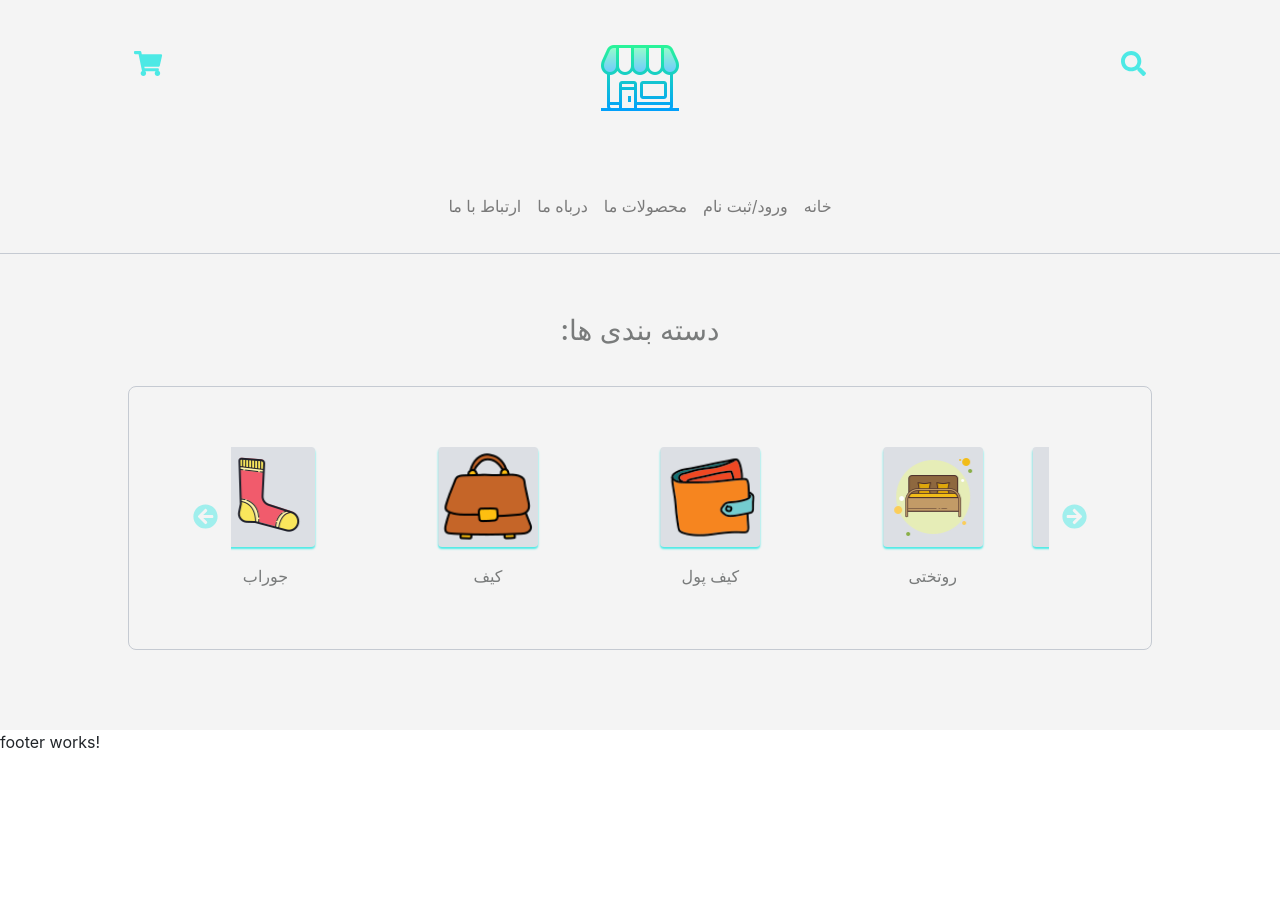
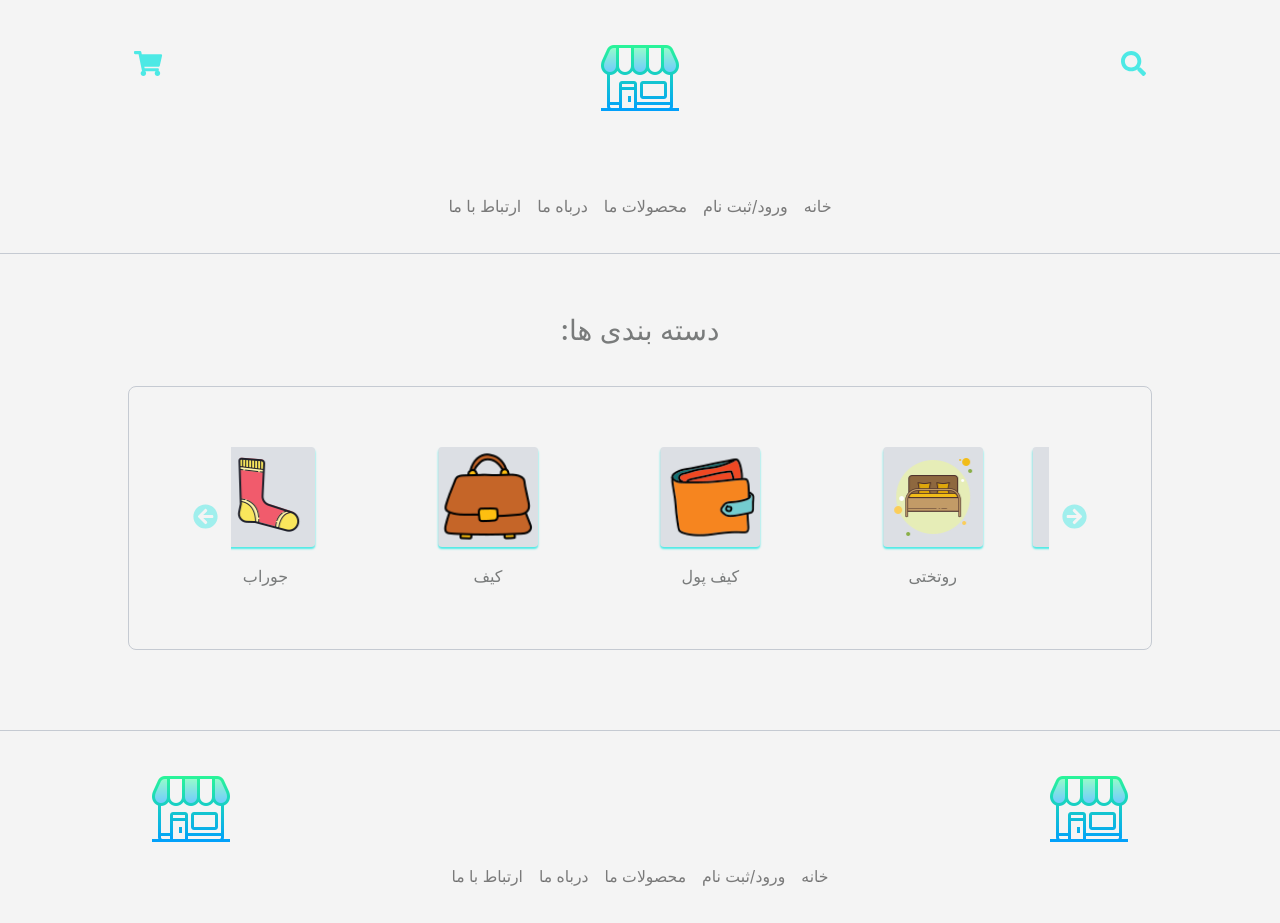
Before and after one commit to faezekeshmiri/internship-angular-project, an Angular app in the folder online-shop/: page /home in a window 1280 px wide. Before the commit the page ends 800 px from the top, so only its background shows below. Built offline with nearby package versions, Linux system fonts and the light colour scheme.

Commit message:
Complete footer component. Closes #6

```diff
--- a/online-shop/src/app/categories/categories.component.css
+++ b/online-shop/src/app/categories/categories.component.css
@@ -7,6 +7,7 @@
 section {
     background-color: #f4f4f4;
     margin-top: 0px;
+    border-bottom: 0.5px solid #c5cad2;
 }
 .margin{
     margin: 20px 10px 10px 20px;
--- a/online-shop/src/app/footer/footer.component.css
+++ b/online-shop/src/app/footer/footer.component.css
@@ -0,0 +1,24 @@
+footer{
+    background-color: #F4F4F4;
+}
+.menu{
+    padding: 0px;
+}
+
+.padding{
+    padding-top: 30px;
+    padding-bottom: 30px;
+    padding-left: 10%;
+    padding-right: 10%;
+}
+
+.menu-item{
+    padding-bottom: 5px;
+    font-size: 15.7px;
+}
+.menu-item:hover{
+    border-bottom: 1px solid #4DE9E5;
+}
+.menu-list{
+    text-align: center;
+}
--- a/online-shop/src/app/footer/footer.component.html
+++ b/online-shop/src/app/footer/footer.component.html
@@ -1,3 +1,49 @@
-<p>
-  footer works!
-</p>
+<footer class="padding">
+  <div class="container-fluid head">
+    <div class="row justify-content-between no-gutters">
+      <div class="col-4 item">
+        <img src="assets/img/logo.png" class="mx-auto">
+      </div>
+      <div class="col-4 text-right" >
+        <img src="assets/img/logo.png" class="mx-auto">
+      </div>
+
+    </div>
+  </div>
+  <nav class="navbar navbar-expand navbar-light menu">
+
+        <ul class="navbar-nav ml-auto mr-auto  menu-list">
+
+            <li class="nav-item">
+                <a class="nav-link menu-item" href="#">
+                    ارتباط با ما
+                </a>
+            </li>
+
+            <li class="nav-item">
+                <a class="nav-link menu-item" href="#">
+                    درباه ما
+                </a>
+            </li>
+
+            <li class="nav-item">
+              <a class="nav-link menu-item" href="#" routerLink="/products">
+                  محصولات ما
+              </a>
+            </li>
+
+            <li class="nav-item">
+              <a class="nav-link menu-item" href="#" routerLink="/login">
+                  ورود/ثبت نام
+              </a>
+            </li>
+
+            <li class="nav-item ">
+              <a class="nav-link menu-item" href="#" routerLink="/home">
+                  خانه
+              </a>
+            </li>
+        </ul>
+
+  </nav>
+</footer>
--- a/online-shop/src/app/footer/footer.component.ts
+++ b/online-shop/src/app/footer/footer.component.ts
@@ -1,4 +1,5 @@
 import { Component, OnInit } from '@angular/core';
+import { faShoppingCart, faSearch , faBars , faSignInAlt} from '@fortawesome/free-solid-svg-icons';
 
 @Component({
   selector: 'app-footer',
@@ -6,7 +7,10 @@ import { Component, OnInit } from '@angular/core';
   styleUrls: ['./footer.component.css']
 })
 export class FooterComponent implements OnInit {
-
+  faShoppingCart = faShoppingCart;
+  faSearch = faSearch;
+  faBars = faBars;
+  faSignInAlt = faSignInAlt;
   constructor() { }
 
   ngOnInit() {
--- a/online-shop/src/app/header/header.component.html
+++ b/online-shop/src/app/header/header.component.html
@@ -21,7 +21,7 @@
 
     </div>
   </div>
-  <nav class="navbar navbar-expand-lg navbar-light menu padding">
+  <nav class="navbar navbar-expand-sm navbar-light menu padding">
 
     <button class="navbar-toggler my-btn" type="button" data-toggle="collapse" data-target="#navbarSupportedContent" aria-controls="navbarSupportedContent" aria-expanded="false" aria-label="Toggle navigation">
       <fa-icon [icon]="faBars" class="my-icon"></fa-icon>
```
